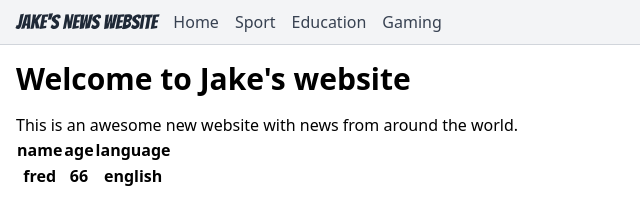
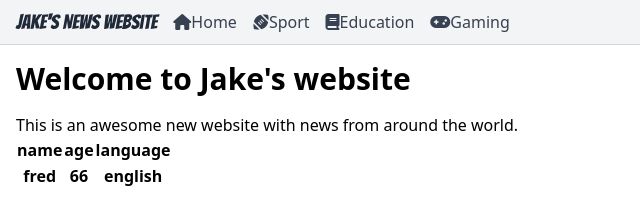
Before and after one commit to JAARJACH/IWD-Project_s325585, a plain HTML site: page index.html in a window 1280 px wide. Shown: the whole page, without its empty margins (0-640 px from the left). Drawn offline with nearby package versions, Linux system fonts and the light colour scheme.

Commit message:
adding icons

```diff
--- a/index.html
+++ b/index.html
@@ -9,8 +9,8 @@
         <link rel="preconnect" href="https://fonts.gstatic.com" crossorigin>
         <link href="https://fonts.googleapis.com/css2?family=Bangers&display=swap" rel="stylesheet">
         <link rel="stylesheet" href="./CSS/styles.css"/>
+        <script src="https://kit.fontawesome.com/980b282943.js" crossorigin="anonymous"></script>
     </head>
-
     <body>
         <nav class="bg-gray-100 border-b border-gray-300">
             <div class="container mx-auto px-4 flex items-center gap-4 py-2">
@@ -18,17 +18,18 @@
                 <div class="hidden md:block" id="navbarNav">
                 <ul class="flex flex-col md:flex-row gap-2 md:gap-4">
                     <li>
-                        <a class="text-gray-700 hover:text-blue-600" href="index.html">Home</a>
+                        <a class="text-gray-700 hover:text-blue-600" href="index.html"><i class="fa-solid fa-house"></i>Home</a>
                     </li>
                     <li>
-                        <a class="text-gray-700 hover:text-blue-600" href="sport.html">Sport</a>
+                        <a class="text-gray-700 hover:text-blue-600" href="sport.html"><i class="fa-solid fa-football"></i>Sport</a>
                     </li>
                     <li>
-                        <a class="text-gray-700 hover:text-blue-600" href="education.html">Education</a>
+                        <a class="text-gray-700 hover:text-blue-600" href="education.html"><i class="fa-solid fa-book"></i>Education</a>
                     </li>
                     <li>
-                        <a class="text-gray-700 hover:text-blue-600" href="gaming.html">Gaming</a>
+                        <a class="text-gray-700 hover:text-blue-600" href="gaming.html"><i class="fa-solid fa-gamepad"></i>Gaming</a>
                     </li>
+
                 </ul>
             </div>
                 <button class="md:hidden items-center p-2 rounded text-gray-800 hover:bg-gray-200 ml-auto" onclick="this.nextElementSibling.classList.toggle('hidden')">
```
